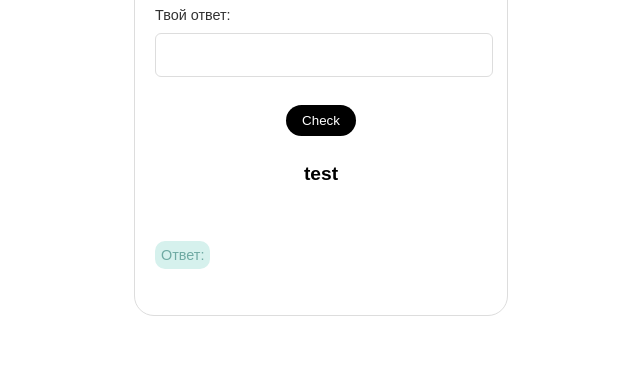
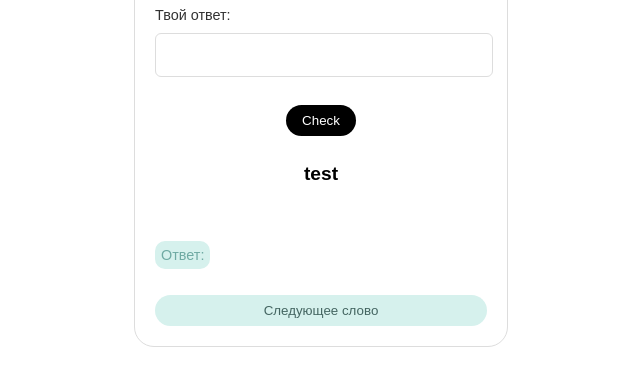
Before and after one commit to AlexBashorin/finnish, a plain HTML site: page index.html in a window 1280 px wide. Shown: the part 160-546 px from the top of the page, without its empty margins (319-959 px from the left). Drawn offline with Linux system fonts and the light colour scheme.

Commit message:
add btn next

```diff
--- a/index.html
+++ b/index.html
@@ -43,6 +43,8 @@
                 <b class="realAnswer"></b>
                 <p class="didSaw" title="Вы посмотрели :D"></p>
             </div>
+
+            <button class="nextWord">Следующее слово</button>
         </div>
     </div>
 
--- a/jsver/main.css
+++ b/jsver/main.css
@@ -133,3 +133,17 @@
     color: #6e8f8b;
     font-weight: 900;
 }
+
+.nextWord {
+    width: 100%;
+    border: none;
+    background: #d6f1ed;
+    color: #446561;
+    border-radius: 16px;
+    padding: 8px 0;
+    cursor: pointer;
+}
+.nextWord:hover {
+    background: #446561;
+    color: #d6f1ed;
+}
--- a/jsver/main.js
+++ b/jsver/main.js
@@ -14,6 +14,7 @@ const checkBtn = document.querySelector(".check-btn")
 const engWord = document.querySelector(".engword")
 const handleAnsw = document.querySelector(".handleAnswer")
 const handleAnswVal = document.querySelector(".handleAnswer__value")
+const nextWord = document.querySelector(".nextWord")
 
 const showAnswer = document.querySelector(".showAnswer")
 const realAnswer = document.querySelector(".realAnswer")
@@ -32,6 +33,8 @@ checkBtn.addEventListener("click", () => checkWord())
 inpValue.addEventListener("keyup", (e) => {
     if(e.target.key == "Enter" || e.keyCode == 13) {checkWord()}
 })
+
+nextWord.addEventListener("click", () => getRandomWord())
 
 showAnswer.addEventListener("click", () => {
     realAnswer.textContent = fin
```
